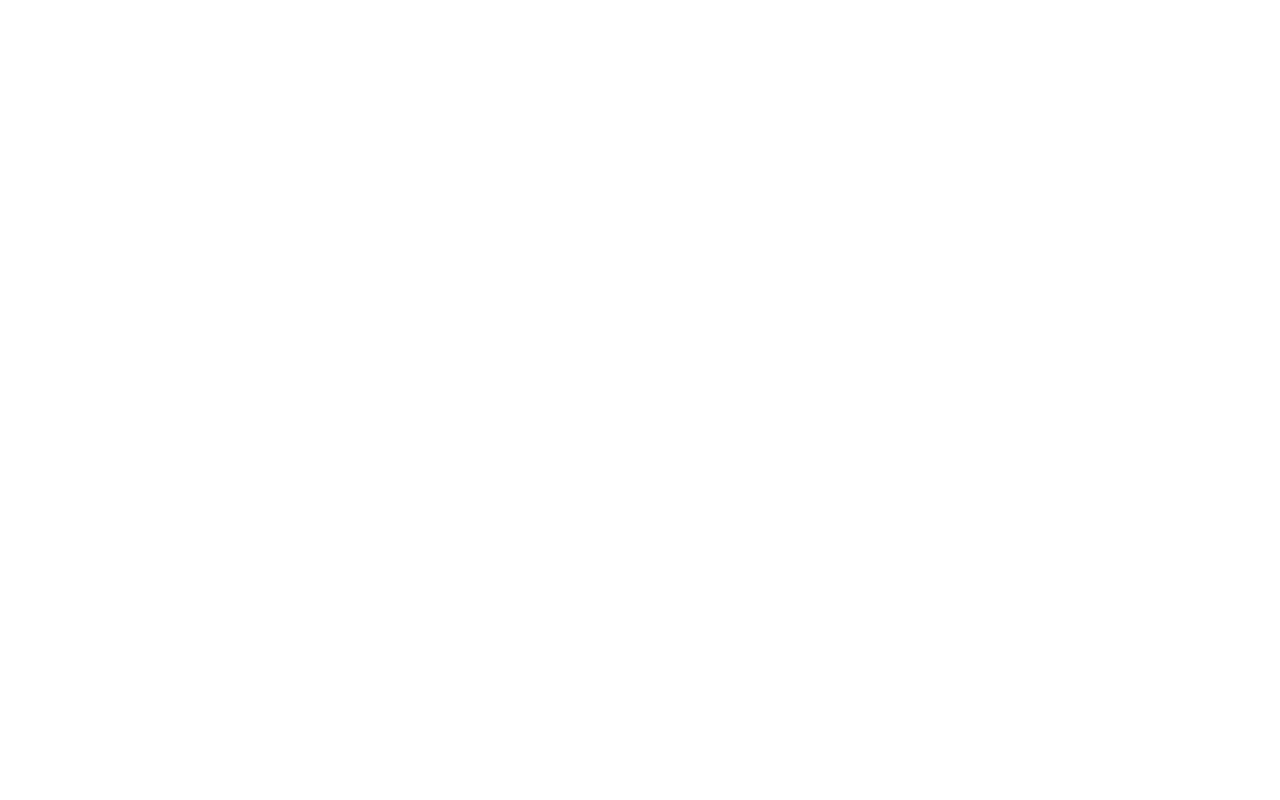
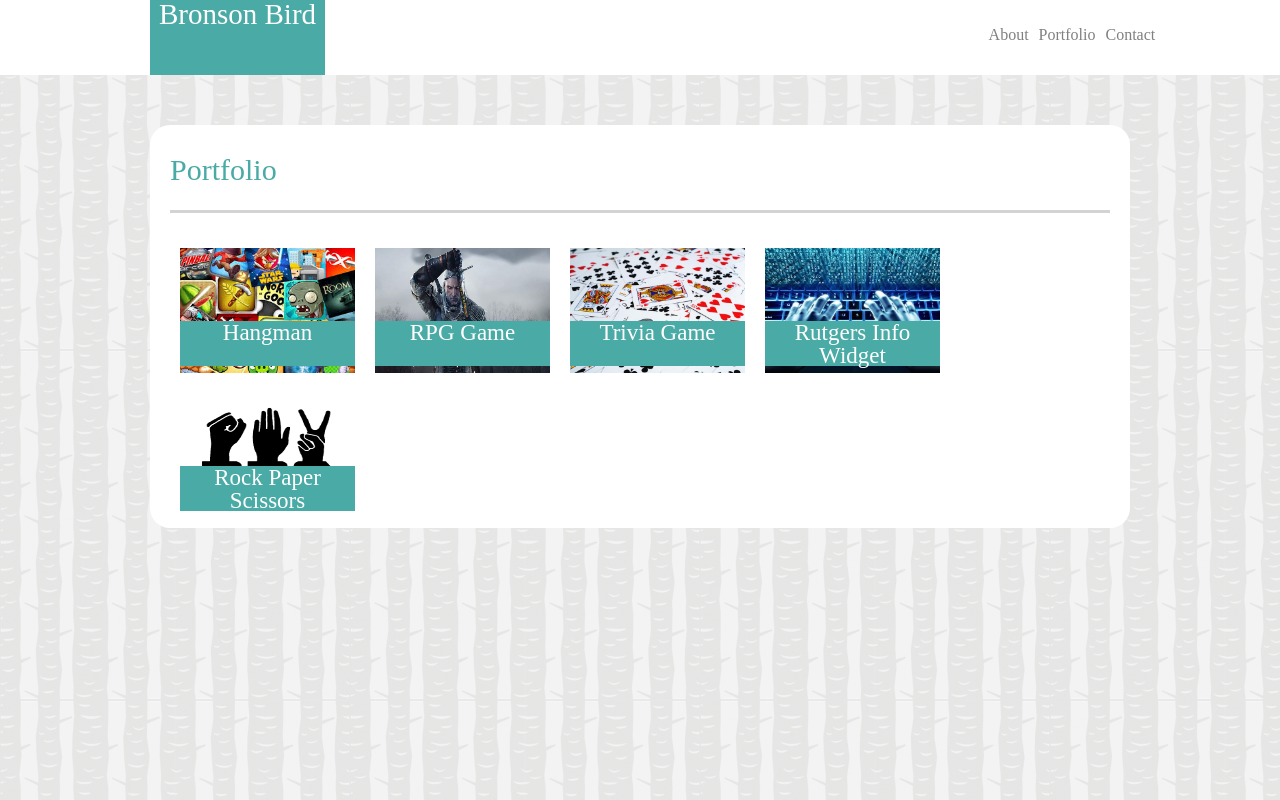
Before and after one commit to Skeeter404/Basic-Portfolio, a plain HTML site: page portfolio.html in a window 1280 px wide. Drawn offline with Linux system fonts and the light colour scheme.

Commit message:
end mark

```diff
--- /dev/null
+++ b/assets/css/reset.css
@@ -0,0 +1,48 @@
+/* http://meyerweb.com/eric/tools/css/reset/
+   v2.0 | 20110126
+   License: none (public domain)
+*/
+
+html, body, div, span, applet, object, iframe,
+h1, h2, h3, h4, h5, h6, p, blockquote, pre,
+a, abbr, acronym, address, big, cite, code,
+del, dfn, em, img, ins, kbd, q, s, samp,
+small, strike, strong, sub, sup, tt, var,
+b, u, i, center,
+dl, dt, dd, ol, ul, li,
+fieldset, form, label, legend,
+table, caption, tbody, tfoot, thead, tr, th, td,
+article, aside, canvas, details, embed,
+figure, figcaption, footer, header, hgroup,
+menu, nav, output, ruby, section, summary,
+time, mark, audio, video {
+	margin: 0;
+	padding: 0;
+	border: 0;
+	font-size: 100%;
+	font: inherit;
+	vertical-align: baseline;
+}
+/* HTML5 display-role reset for older browsers */
+article, aside, details, figcaption, figure,
+footer, header, hgroup, menu, nav, section {
+	display: block;
+}
+body {
+	line-height: 1;
+}
+ol, ul {
+	list-style: none;
+}
+blockquote, q {
+	quotes: none;
+}
+blockquote:before, blockquote:after,
+q:before, q:after {
+	content: '';
+	content: none;
+}
+table {
+	border-collapse: collapse;
+	border-spacing: 0;
+}
--- a/assets/css/style.css
+++ b/assets/css/style.css
@@ -0,0 +1,142 @@
+
+header {
+    background-color: white;
+}
+
+.center-head {
+    margin-left: 150px;
+    margin-right:150px;
+}
+
+.center-head div {
+    display: inline-block;
+    width: 175px;
+}
+
+h1 {
+    background-color: #4aaaa5;
+    font-size: 29px;
+    height: 75px;
+    width: 175px;
+    color: white;
+    text-align: center;
+}
+
+.links {
+    position: absolute;
+    left: 77%;
+    top: 3%;
+}
+
+ul {
+   display: inline-block;
+
+}
+
+a {
+    text-decoration: none;
+    padding: 3px;
+    display: inline-block;
+    color: grey;
+}
+
+body {
+    background-image: url("../images/tree_bark.png");
+}
+
+.wrapper {
+    background-color: white;
+    padding-left: 20px;
+    padding-right: 20px;
+    margin-right: 150px;
+    margin-left: 150px;
+    margin-top: 50px;
+    border-radius: 20px;
+}
+
+.content {
+    display: inline-block;
+}
+
+#profilePic {
+    height: 200px;
+    width: 250px;
+    float: left;
+    padding: 7px;
+    border-radius: 25px;
+}
+
+h2 {
+    color: #4aaaa5;
+    font-size: 30px;
+    margin-top: 30px;
+}
+
+.break {
+    height: 3px;
+    background-color: lightgrey;
+    margin: 25px 0px 25px 0px;
+}
+
+p {
+    font-size: 25px;
+    font-family: 'Arial', 'Helvetica Neue', Helvetica, sans-serif;
+    line-height: 28px;
+}
+
+
+.portfolioTile {
+    background-color: blue;
+    height: 125px;
+    width: 175px;
+    margin: 10px;
+    float: left;
+}
+
+.image-text {
+    background-color: #4aaaa5;
+    color: white;
+    text-align: center;
+    font-size: 23px;
+    position:relative;
+    height: 45px;
+    width: 175px;
+    top: 58%;
+}
+
+#hangman {
+    background-image: url(../images/Hangman.jpg);
+    background-size: 175px 125px;
+}
+
+#rpg {
+    background-image: url(../images/RPG.jpg);
+    background-size: 175px 125px;
+}
+
+#trivia {
+    background-image: url(../images/Trivia.jpg);
+    background-size: 175px 125px;
+}
+
+#rutgers {
+    background-image: url(../images/Rutgers.jpg);
+    background-size: 175px 125px;
+}
+
+#rps {
+    background-image: url(../images/RPS.png);
+    background-size: 175px 125px;
+}
+
+#nameInput {
+    float: left;
+}
+
+#emailInput {
+    float: left;
+}
+
+#messageInput {
+    float: left;
+}
--- a/contact.html
+++ b/contact.html
@@ -0,0 +1,63 @@
+<!DOCTYPE html>
+<html>
+<head>
+
+    <title>Basic-Portfolio</title>
+
+    <link rel="stylesheet" href="./assets/css/reset.css">
+    <link rel="stylesheet" href="./assets/css/style.css">
+
+</head>
+
+<header class="header">
+
+<div class="center-head">
+
+    <h1>Bronson Bird</h1>
+
+    <div class="links">
+        <ul>
+            <a href="./index.html">About</a>
+            <a href="./portfolio.html">Portfolio</a>
+            <a href="./contact.html">Contact</a>
+        </ul>
+    </div>
+
+</div>
+
+</header>
+
+<div class="wrapper">
+
+        <section class="content">
+
+            <h2>Contact</h2>
+
+            <div class="break"></div>
+
+            <div id="nameInput">
+                Name
+                <input id="contactName" type="text" name="name">
+            </div>
+
+            <div id="emailInput">
+                Email
+                <input id="email" type="text" name="email">
+            </div>
+
+            <div id="messageInput">
+                Message
+                <input id="message" type="text" name="message">
+            </div>
+
+            <button id="submitButton">
+                Submit
+            </button>
+
+
+
+        </section>
+    </div>
+
+
+</html>
--- a/portfolio.html
+++ b/portfolio.html
@@ -0,0 +1,85 @@
+<!DOCTYPE html>
+<html>
+<head>
+
+    <title>Portfolio</title>
+
+    <link rel="stylesheet" href="./assets/css/reset.css">
+    <link rel="stylesheet" href="./assets/css/style.css">
+
+</head>
+
+<header class="header">
+
+<div class="center-head">
+
+    <div class="name">
+        <h1>Bronson Bird</h1>
+    </div>
+
+    <div class="links">
+        <div class"linkContainer">
+            <ul>
+                <a href="./index.html">About</a>
+                <a href="./portfolio.html">Portfolio</a>
+                <a href="./contact.html">Contact</a>
+            </ul>
+        </div>
+    </div>
+
+</div>
+
+</header>
+
+<body>
+
+    <div class="wrapper">
+
+        <section class="content">
+
+            <h2>Portfolio</h2>
+
+            <div class="break"></div>
+
+            <div class="portfolioTile" id="hangman">
+                <!-- <image id=hangman src=./assets/images/Hangman.jpg> -->
+                    <div class="image-text">
+                        Hangman
+                    </div>
+            </div>
+
+            <div class="portfolioTile" id="rpg">
+                <!-- <image id=rpg src=./assets/images/RPG.jpg> -->
+                    <div class="image-text">
+                        RPG Game
+                    </div>
+            </div>
+
+            <div class="portfolioTile" id="trivia">
+                <!-- <image id=pic3 src=./assets/images/Trivia.jpg> -->
+                    <div class="image-text">
+                        Trivia Game
+                    </div>
+            </div>
+
+            <div class="portfolioTile" id="rutgers">
+
+                    <div class="image-text">
+                        Rutgers Info Widget
+                    </div>
+            </div>
+
+            <div class="portfolioTile" id="rps">
+
+                <div class="image-text">
+                    Rock Paper Scissors
+                </div>
+        </div>
+
+
+        </section>
+    </div>
+</body>
+
+
+</html>
```
Also changed, not shown: index.html (+25 -18 lines), assets/images/Driving-Range.jpg (renamed from assets/images/Driving Range.jpg), assets/images/Hangman.jpg (added), assets/images/RPG.jpg (added), assets/images/RPS.png (added), assets/images/Rutgers.jpg (added), assets/images/Trivia.jpg (added), assets/images/tree_bark.png (added), 1 other file.
